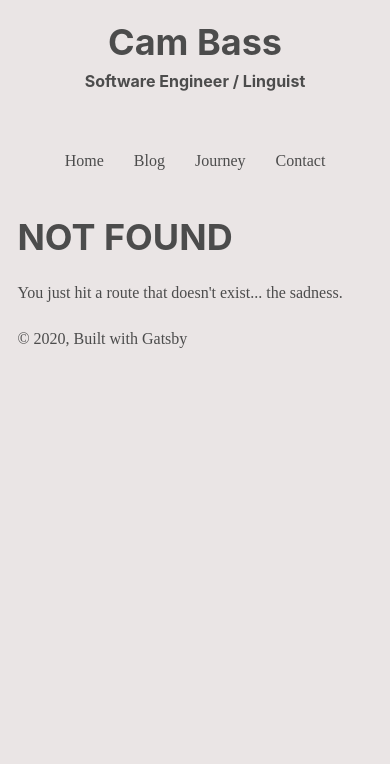
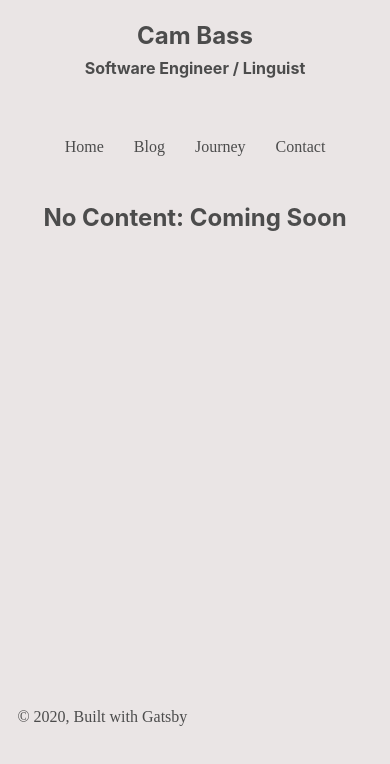
Before and after one commit to cameronbass/me, a Gatsby site: page /blog in a window 390 px wide. Before the commit this address had no page. Built offline with nearby package versions, Linux system fonts and the light colour scheme; Gatsby itself is replaced by a stand-in of ours; a web font is replaced by a local one.

Commit message:
Add even more responsive attributes.

```diff
--- a/src/components/menu.js
+++ b/src/components/menu.js
@@ -6,9 +6,9 @@ import "./stylesheets/menu.css"
 const Menu = () => (
   <div class="menu-container">
     <span class="menu-list"><Link to="/">Home</Link></span>
-    <span class="menu-list"><Link to="/about">Blog</Link></span>
-    <span class="menu-list"><Link to="/">Journey</Link></span>
-    <span class="menu-list"><Link to="/about">Contact</Link></span>
+    <span class="menu-list"><Link to="/blog">Blog</Link></span>
+    <span class="menu-list"><Link to="/journey">Journey</Link></span>
+    <span class="menu-list"><Link to="/contact">Contact</Link></span>
   </div>
 )
 
--- a/src/components/stylesheets/layout.css
+++ b/src/components/stylesheets/layout.css
@@ -32,6 +32,9 @@ video {
 audio:not([controls]) {
   display: none;
   height: 0;
+}
+main {
+  min-height: 500px;
 }
 progress {
   vertical-align: baseline;
@@ -629,5 +632,10 @@ pre tt:after {
 @media only screen and (max-width: 1000px) {
   main {
     display: block;
+    text-align: center;
+  }
+
+  h1 {
+    font-size: 24px;
   }
 }
--- /dev/null
+++ b/src/pages/blog.js
@@ -0,0 +1,10 @@
+import React from 'react'
+import Layout from "../components/layout"
+
+const Blog = () => (
+  <Layout>
+    <h1>No Content: Coming Soon</h1>
+  </Layout>
+)
+
+export default Blog
```
Also changed, not shown: src/pages/contact.js (added, +10 -0 lines), src/pages/journey.js (added, +10 -0 lines).
